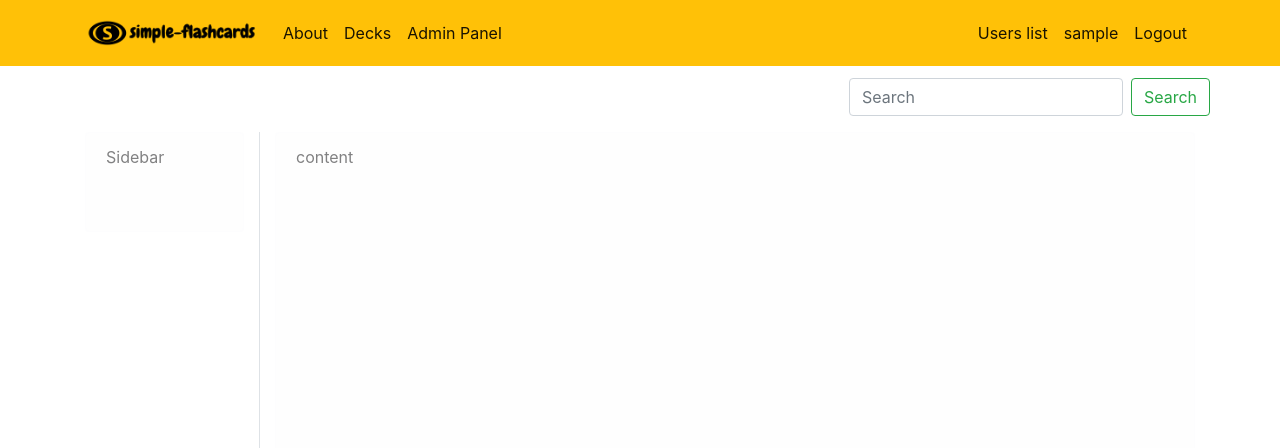
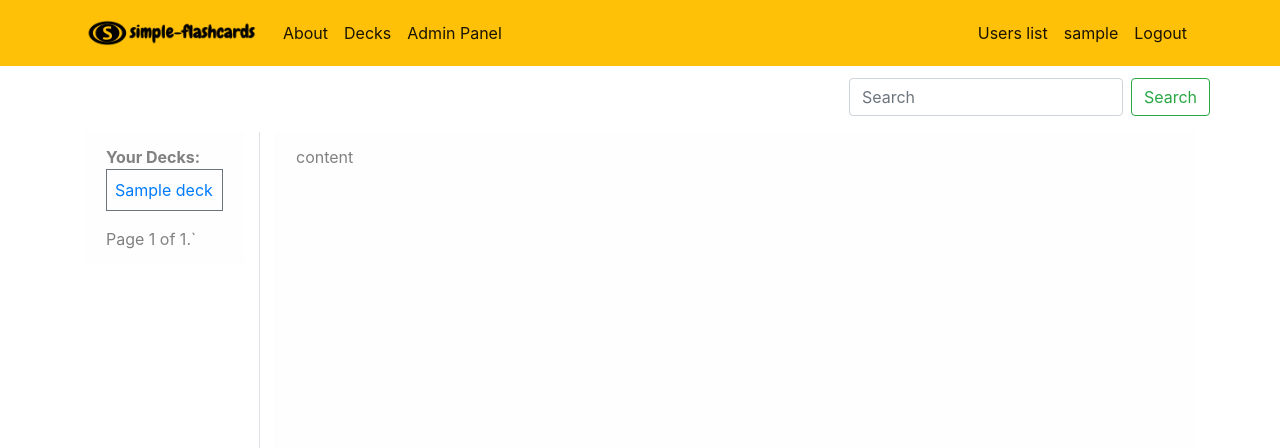
Before and after one commit to eRafaell/simple-flashcards, a Django app: page / in a window 1280 px wide. Shown: the top 448 px of the page. Run offline with Django 3.2, Linux system fonts and the light colour scheme; a user stored in the database is signed in; tables that the repository leaves empty hold one stand-in row (values such as "Sample post"); some libraries are stand-ins or nearby versions.

Commit message:
adding pagination

```diff
--- a/templates/about.html
+++ b/templates/about.html
@@ -1,4 +1,6 @@
 {% extends 'base.html' %}
+
+{% block head_title %}About{% endblock %}
 
 {% block content %}
 
--- a/templates/base.html
+++ b/templates/base.html
@@ -29,10 +29,38 @@
     <div class="row">
         <div class="col-sm-12 col-lg-2 mx-auto border-right">
             <div class="alert alert-light" role="alert" style="min-height: 100px;">
+
                 {% block sidebar %}
 
+                    {% if logged_in_user_decks %}
+                            <strong>Your Decks: </strong>
+                        <div>
+                        {% for deck in logged_in_user_decks %}
+                            <div class="d-flex flex-column bd-highlight mb-3">
+                                <div class="p-2 bd-highlight border border-secondary">
+                                    <a href="{% url 'view_cards_name' deck.id %}"> {{ deck }} </a>
+                                </div>
+                            </div>
+                        {% endfor %}
 
+            <div class="pagination">
+                <span class="step-links">
+                    {% if logged_in_user_decks.has_previous %}
+                        <a href="?{{ page_request_var }}={{ logged_in_user_decks.previous_page_number }}">previous</a>
+                    {% endif %}
 
+                    <span class="current">
+                        Page {{ logged_in_user_decks.number }} of {{ logged_in_user_decks.paginator.num_pages }}.
+                    </span>
+
+                    {% if logged_in_user_decks.has_next %}
+                        <a href="?{{ page_request_var }}={{ logged_in_user_decks.next_page_number }}">next</a>
+                    {% endif %}
+                    </span>
+            `</div>
+
+                        </div>
+                    {% endif %}
 
                 {% endblock sidebar %}
 
--- a/templates/head.html
+++ b/templates/head.html
@@ -1,5 +1,5 @@
 {% load static %}
-<title>{% block head_title %} {% endblock head_title%}</title>
+<title>{% block head_title %} {% endblock%}</title>
 <meta charset="utf-8">
 <meta name="viewport" content="width=device-width, initial-scale=1, shrink-to-fit=no">
 <link rel="stylesheet" href="https://stackpath.bootstrapcdn.com/bootstrap/4.4.1/css/bootstrap.min.css"
--- a/templates/main_page.html
+++ b/templates/main_page.html
@@ -1,8 +1,6 @@
 {% extends 'base.html' %}
 
 {% block head_title %} Home site {% endblock head_title%}
-
-{% block sidebar %} Sidebar {% endblock sidebar %}
 
 {% block message %}
     {% if messages %}
--- a/users/views.py
+++ b/users/views.py
@@ -2,19 +2,57 @@ from django.contrib.auth.decorators import login_required
 from django.http import HttpResponseRedirect, Http404
 from django.shortcuts import render, redirect
 from django.contrib import messages
+from django.core.paginator import Paginator, EmptyPage, PageNotAnInteger
 from django.contrib.auth.models import User, auth
 from django.urls import reverse_lazy
 from django.utils.deprecation import MiddlewareMixin
 from django.views.generic import TemplateView
 from .forms import UserUpdateForm, ProfileUpdateForm
+from cards.models import Deck
 
 
 def main_page_view(request):
-    return render(request, "main_page.html")
+    if request.user.is_authenticated:
+        logged_in_user_decks_list = Deck.objects.order_by('-created_by').filter(created_by=request.user)
+
+        paginator = Paginator(logged_in_user_decks_list, 1)  # Show 25 contacts per page
+        page_request_var = 'page'
+        page = request.GET.get(page_request_var)
+        try:
+            logged_in_user_decks = paginator.page(page)
+        except PageNotAnInteger:
+            # If page is not an integer, deliver first page.
+            logged_in_user_decks = paginator.page(1)
+        except EmptyPage:
+            # If page is out of range (e.g. 9999), deliver last page of results.
+            logged_in_user_decks = paginator.page(paginator.num_pages)
+
+        context = {'logged_in_user_decks': logged_in_user_decks, 'page_request_var': page_request_var}
+    else:
+        context = {}
+    return render(request, "main_page.html", context)
 
 
 def about(request):
-    return render(request, "about.html")
+    if request.user.is_authenticated:
+        logged_in_user_decks_list = Deck.objects.order_by('-created_by').filter(created_by=request.user)
+
+        paginator = Paginator(logged_in_user_decks_list, 1)  # Show 25 contacts per page
+        page_request_var = 'page'
+        page = request.GET.get(page_request_var)
+        try:
+            logged_in_user_decks = paginator.page(page)
+        except PageNotAnInteger:
+            # If page is not an integer, deliver first page.
+            logged_in_user_decks = paginator.page(1)
+        except EmptyPage:
+            # If page is out of range (e.g. 9999), deliver last page of results.
+            logged_in_user_decks = paginator.page(paginator.num_pages)
+
+        context = {'logged_in_user_decks': logged_in_user_decks, 'page_request_var': page_request_var}
+    else:
+        context = {}
+    return render(request, "about.html", context)
 
 
 def register(request):
```
Also changed, not shown: cards/views.py (+31 -11 lines), templates/decks.html (+21 -3 lines), templates/view_cards.html (+20 -1 lines).
